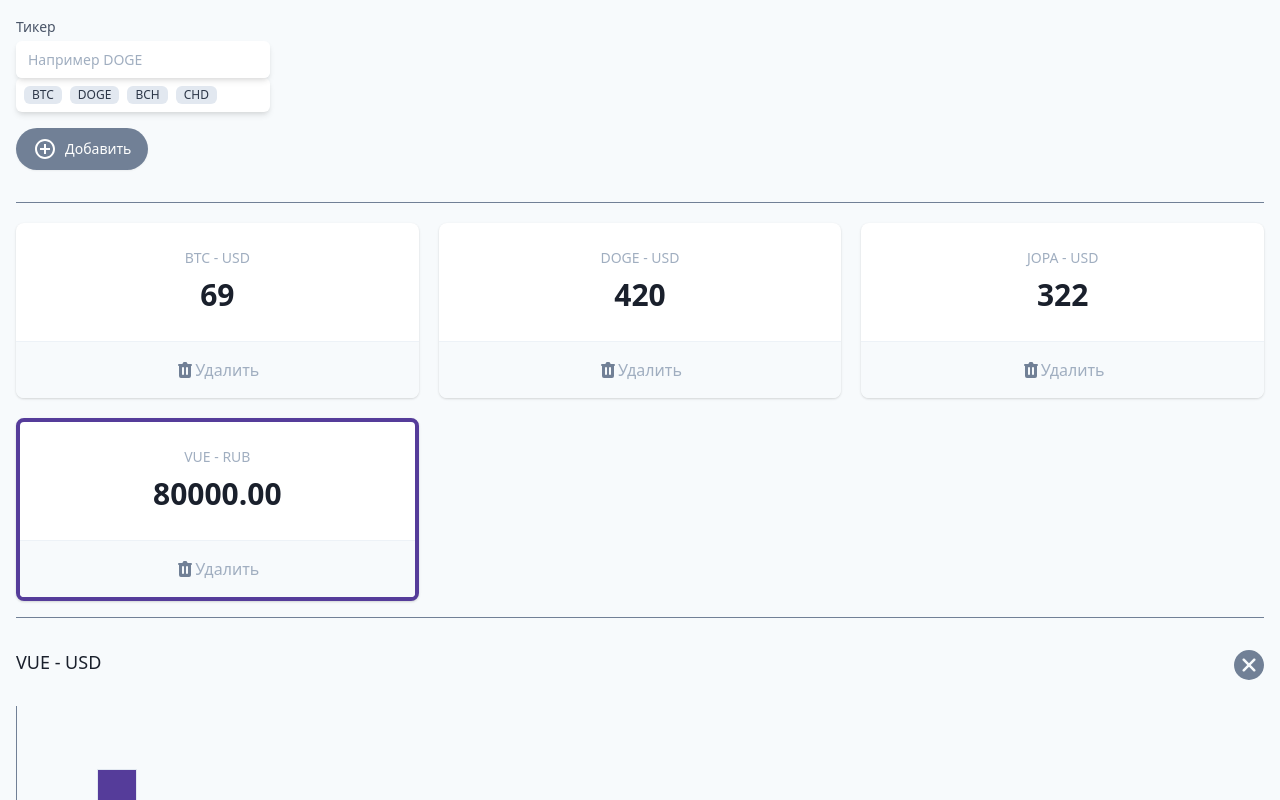
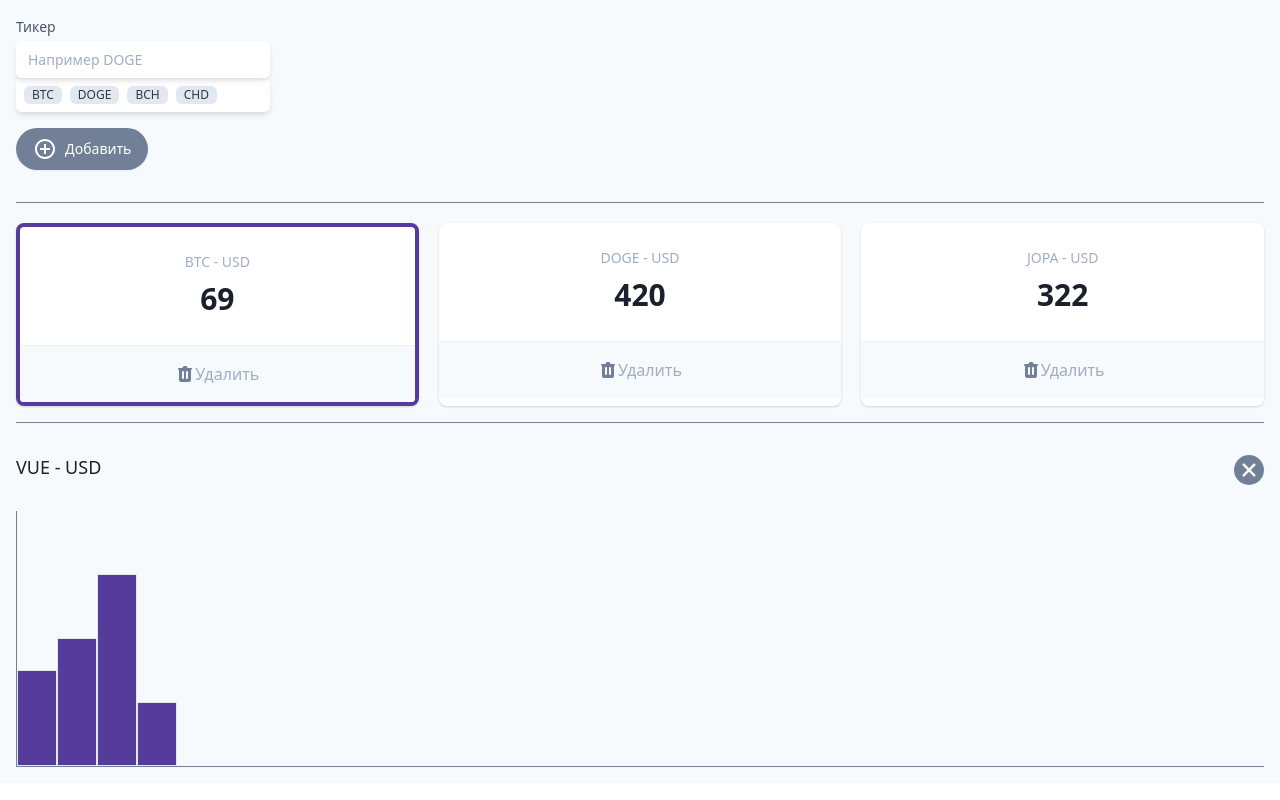
Before and after one commit to LemonAid200/cryptonomicon, a Vue app: page / in a window 1280 px wide. Shown: the top 800 px of the page. Built offline with nearby package versions, Linux system fonts and the light colour scheme.

Commit message:
added add method, deleted static tickers, added deleted buttons functional

```diff
--- a/src/App.vue
+++ b/src/App.vue
@@ -19,7 +19,11 @@
           <div class="max-w-xs">
             <label for="wallet" class="block text-sm font-medium text-gray-700">Тикер</label>
             <div class="mt-1 relative rounded-md shadow-md">
-              <input type="text" name="wallet" id="wallet"
+              <input
+                v-model="ticker"
+                @keydown="isAlreadyAddedError=false"
+                @keydown.enter="add"
+                type="text" name="wallet" id="wallet"
                 class="block w-full pr-10 border-gray-300 text-gray-900 focus:outline-none focus:ring-gray-500 focus:border-gray-500 sm:text-sm rounded-md"
                 placeholder="Например DOGE" />
             </div>
@@ -41,10 +45,11 @@
                 CHD
               </span>
             </div>
-            <div v-if="ticketAlreadyExistsError" class="text-sm text-red-600">Такой тикер уже добавлен</div>
+            <div v-if="isAlreadyAddedError" class="text-sm text-red-600">Такой тикер уже добавлен</div>
           </div>
         </div>
         <button type="button"
+        @click="add"
           class="my-4 inline-flex items-center py-2 px-4 border border-transparent shadow-sm text-sm leading-4 font-medium rounded-full text-white bg-gray-600 hover:bg-gray-700 transition-colors duration-300 focus:outline-none focus:ring-2 focus:ring-offset-2 focus:ring-gray-500">
           <!-- Heroicon name: solid/mail -->
           <svg class="-ml-0.5 mr-2 h-6 w-6" xmlns="http://www.w3.org/2000/svg" width="30" height="30"
@@ -57,12 +62,15 @@
         </button>
       </section>
 
-      <hr class="w-full border-t border-gray-600 my-4" />
+      <hr v-if="tickers.length" class="w-full border-t border-gray-600 my-4" />
 
 
       <dl class="mt-5 grid grid-cols-1 gap-5 sm:grid-cols-3">
 
-        <div v-for="ticker in tickers" :key="ticker.name" class="bg-white overflow-hidden shadow rounded-lg border-purple-800 border-solid cursor-pointer">
+        <div v-for="ticker in tickers" :key="ticker.name"
+        @click="selectedTicker=ticker.name"
+        :class="{['border-4'] : selectedTicker===ticker.name}"
+        class="bg-white overflow-hidden shadow rounded-lg border-purple-800 border-solid cursor-pointer">
           <div class="px-4 py-5 sm:p-6 text-center">
             <dt class="text-sm font-medium text-gray-500 truncate">
               {{ticker.name}} - USD
@@ -73,29 +81,7 @@
           </div>
           <div class="w-full border-t border-gray-200"></div>
           <button
-            class="flex items-center justify-center font-medium w-full bg-gray-100 px-4 py-4 sm:px-6 text-md text-gray-500 hover:text-gray-600 hover:bg-gray-200 hover:opacity-20 transition-all focus:outline-none">
-            <svg class="h-5 w-5" xmlns="http://www.w3.org/2000/svg" viewBox="0 0 20 20" fill="#718096"
-              aria-hidden="true">
-              <path fill-rule="evenodd"
-                d="M9 2a1 1 0 00-.894.553L7.382 4H4a1 1 0 000 2v10a2 2 0 002 2h8a2 2 0 002-2V6a1 1 0 100-2h-3.382l-.724-1.447A1 1 0 0011 2H9zM7 8a1 1 0 012 0v6a1 1 0 11-2 0V8zm5-1a1 1 0 00-1 1v6a1 1 0 102 0V8a1 1 0 00-1-1z"
-                clip-rule="evenodd"></path>
-            </svg>Удалить
-          </button>
-        </div>
-
-
-
-        <div class="bg-white overflow-hidden shadow rounded-lg border-purple-800 border-solid border-4 cursor-pointer">
-          <div class="px-4 py-5 sm:p-6 text-center">
-            <dt class="text-sm font-medium text-gray-500 truncate">
-              VUE - RUB
-            </dt>
-            <dd class="mt-1 text-3xl font-semibold text-gray-900">
-              80000.00
-            </dd>
-          </div>
-          <div class="w-full border-t border-gray-200"></div>
-          <button
+            @click="deleteTicker(ticker)"
             class="flex items-center justify-center font-medium w-full bg-gray-100 px-4 py-4 sm:px-6 text-md text-gray-500 hover:text-gray-600 hover:bg-gray-200 hover:opacity-20 transition-all focus:outline-none">
             <svg class="h-5 w-5" xmlns="http://www.w3.org/2000/svg" viewBox="0 0 20 20" fill="#718096"
               aria-hidden="true">
@@ -109,7 +95,8 @@
       </dl>
 
 
-      <hr class="w-full border-t border-gray-600 my-4" />
+      <hr v-if="tickers.length" class="w-full border-t border-gray-600 my-4" />
+
       <section class="relative">
         <h3 class="text-lg leading-6 font-medium text-gray-900 my-8">
           VUE - USD
@@ -138,14 +125,53 @@
 
 <script>
   export default {
+    name: "app",
     components: {},
     methods: {
+      add(){
+        this.ticker = this.ticker.toUpperCase()
+        const newTicker = {name: this.ticker, value: '-'}
+        if (newTicker.name == ''){return}
+        this.tickers.forEach((item) => {
+          if (item.name == newTicker.name){
+            this.isAlreadyAddedError = true
+            return
+            }
+        })
+        if (this.isAlreadyAddedError){return}
+        this.tickers.push(newTicker)
+
+        setInterval(async() =>{
+          const f = await fetch(
+            `https://min-api.cryptocompare.com/data/price?fsym=${newTicker.name}&tsyms=USD&api_key=${this.key}`
+          )
+          const data = await f.json()
+          console.log(data)
+          this.tickers.find(t => t.name == newTicker.name).value = data.USD
+        }, 3000)
+        this.ticker = ''
+      },
+      deleteTicker(tickerToDelete){
+        let i = 0
+        this.tickers.forEach((item) => {
+          if (item.name == tickerToDelete.name){
+            this.tickers.splice(i, 1)
+            if (this.ticker == tickerToDelete.name){
+              this.isAlreadyAddedError = false
+            }
+          }
+            i+=1
+        })
+      }
 
     },
     data() {
       return {
         loadingPage: true,
-        ticketAlreadyExistsError: false,
+        isAlreadyAddedError: false,
+        selectedTicker: "BTC",
+        ticker: "",
+        key: "f803a0614d11ffe8421ae96983ad4b1efe8ba29264d09309df3a6d9334f6169c",
         tickers: [
           {name: "BTC", value: 69},
           {name: "DOGE", value: 420},
```
